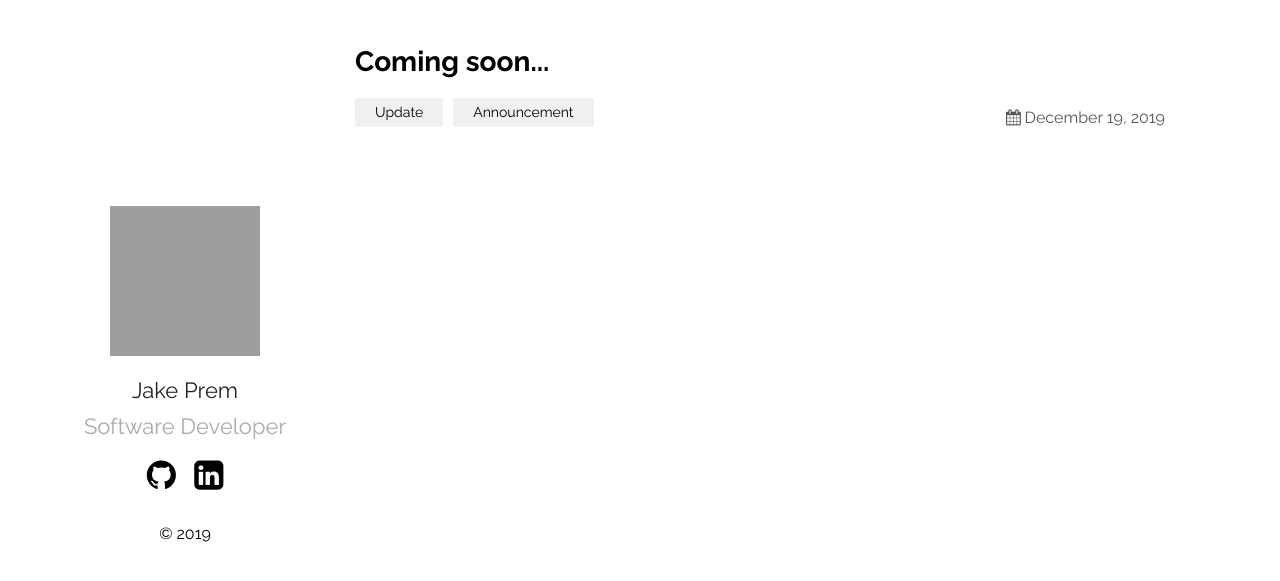
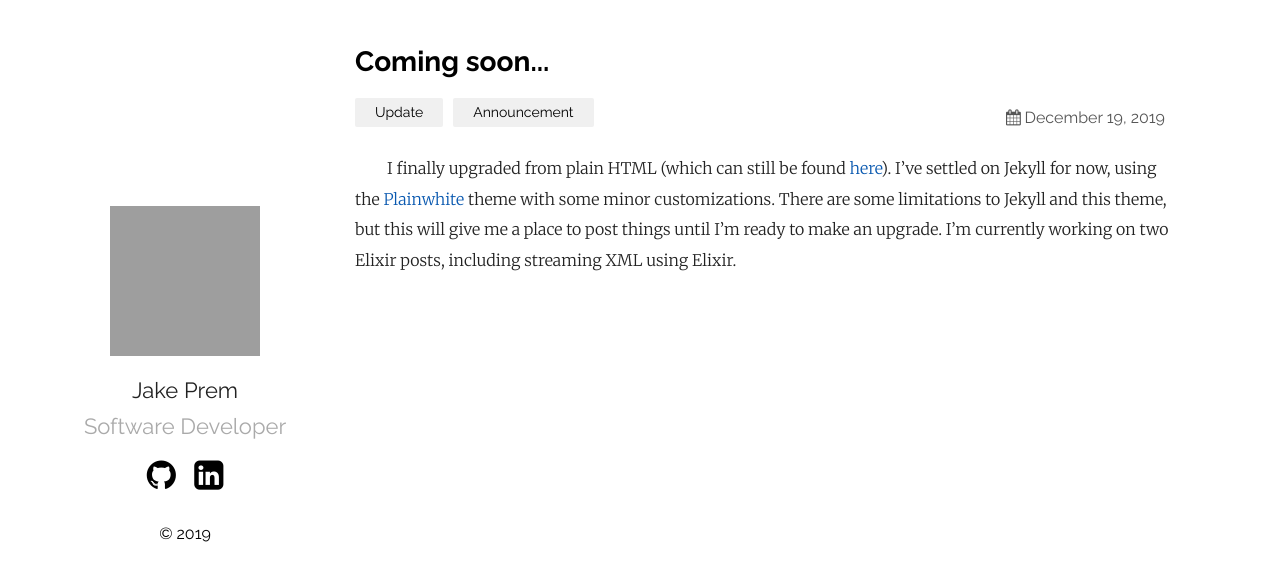
Before and after one commit to jakeprem/jakeprem.github.io, a Jekyll site: the page built from _posts/2019-12-19-coming-soon.md, in a window 1280 px wide. Shown: the top 581 px of the page. Built offline with Jekyll 4.4.1, drawn with Linux system fonts in a browser that asks for light colours; grey boxes are pictures that could not be loaded.

Commit message:
Update coming soon post

```diff
--- a/_config.yml
+++ b/_config.yml
@@ -49,7 +49,7 @@ plainwhite:
 # - about.md
 
 # Build settings
-theme: plainwhite
+# theme: plainwhite
 
 plugins:
   - jekyll-seo-tag
--- a/_posts/2019-12-19-coming-soon.md
+++ b/_posts/2019-12-19-coming-soon.md
@@ -4,3 +4,6 @@ title:  "Coming soon..."
 date:   2019-12-19 -0400
 categories: Update Announcement
 ---
+<!-- Hide the excerpt -->
+
+I finally upgraded from plain HTML  (which can still be found <a href="https://github.com/jakeprem/jakeprem.github.io/tree/0ecfc81c7ae30505b8aac226d783ece8c711a9d3" target="_blank">here</a>). I've settled on Jekyll for now, using the [Plainwhite](https://github.com/thelehhman/plainwhite-jekyll) theme with some minor customizations. There are some limitations to Jekyll and this theme, but this will give me a place to post things until I'm ready to make an upgrade. I'm currently working on two Elixir posts, including streaming XML using Elixir.
--- a/_sass/plain.scss
+++ b/_sass/plain.scss
@@ -184,6 +184,10 @@ main {
 	h1, h2, h3, h4, h5, h6 {
 		font-family: Raleway, sans-serif;
 	}
+
+	p {
+		text-indent: 2em;
+	}
 }
 
 #posts-label {
```
